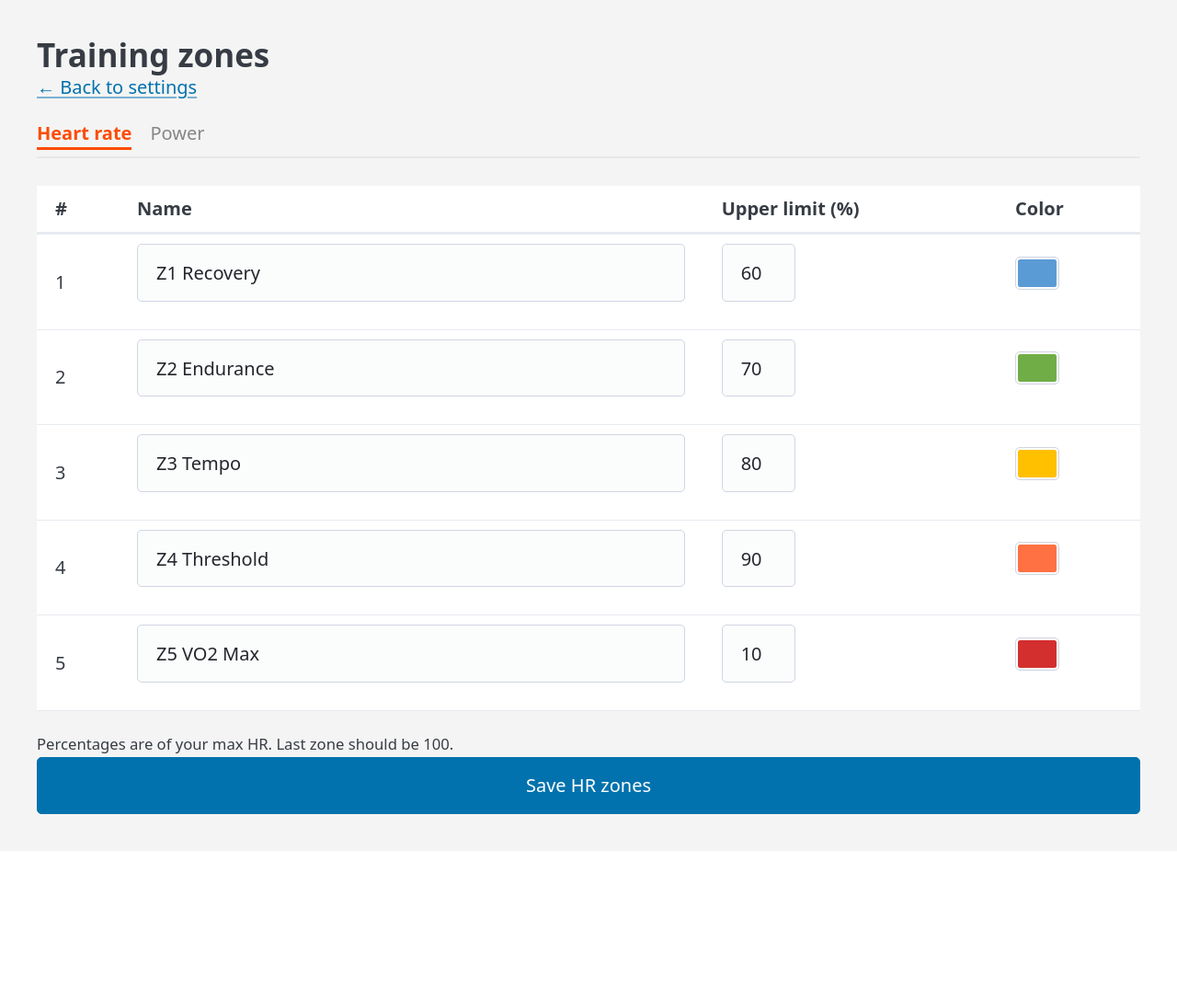
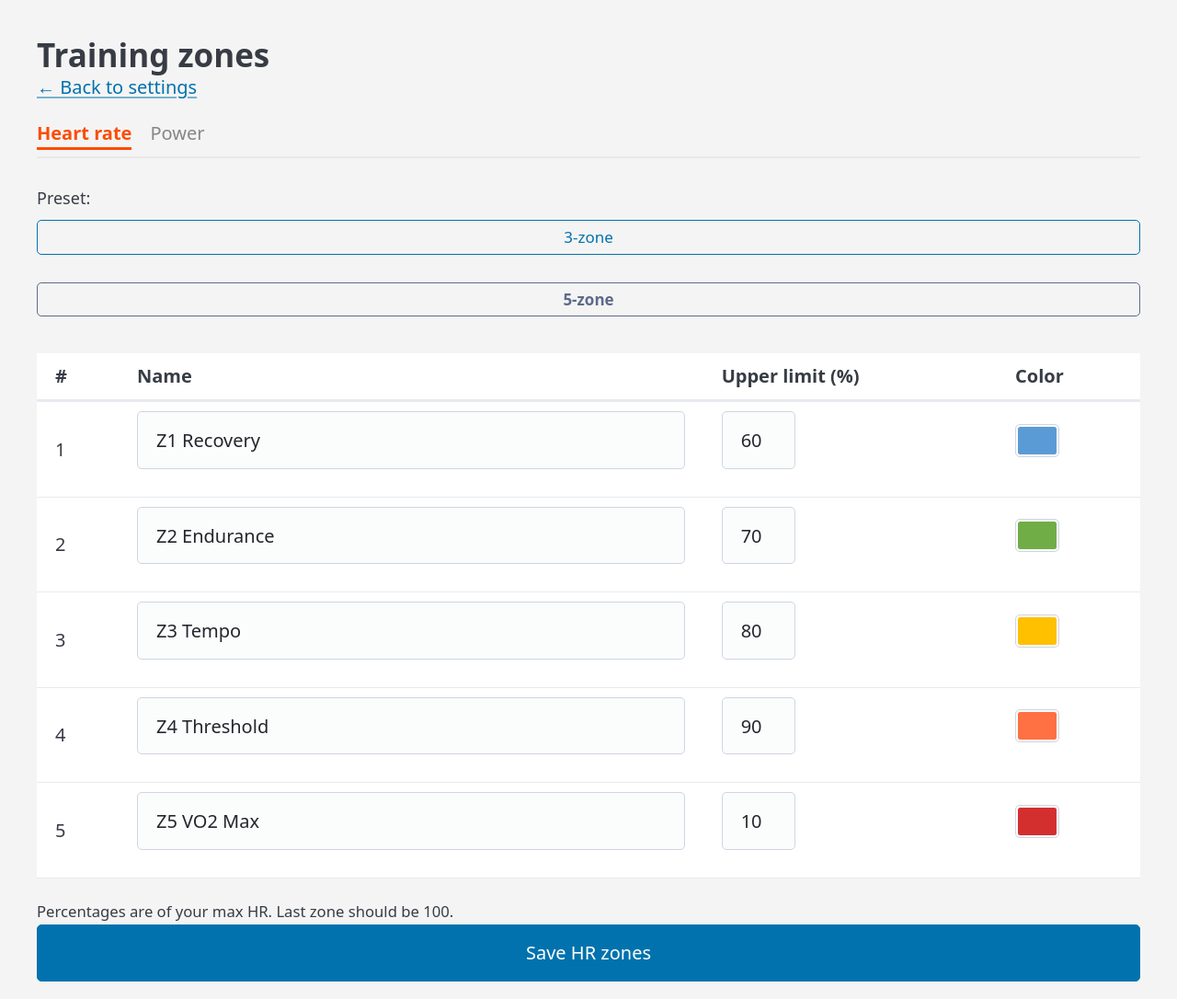
Before and after one commit to tim0s/Bikeodon, a Flask app: page /settings/zones in a window 1280 px wide. Shown: the part 105-1191 px from the top of the page at 92% size. Before the commit the page ends 990 px from the top, so only its background shows below. Run offline with Flask 3, Linux system fonts and the light colour scheme; the visitor is signed in with stand-in values (Sample User, id 1); data comes from the database, SQL or seed files in the repository; some libraries are stand-ins or nearby versions.

Commit message:
Add user-selectable HR and power zone model presets
HR: 3-zone or 5-zone. Power: 3-zone, 5-zone, or 7-zone (Coggan).
Preset buttons on the zones page replace zones instantly; active
preset is highlighted by zone count. apply_zone_preset() in database.py.

Co-Authored-By: Claude Sonnet 4.6 <noreply@anthropic.com>

```diff
--- a/app.py
+++ b/app.py
@@ -29,6 +29,7 @@ from database import (
     get_activities_without_metrics, get_daily_loads, get_error_activities,
     get_setting, get_site_setting, get_stream, get_user_by_athlete_id, get_user_by_id,
     get_user_by_username, get_user_stats, get_zone_totals, get_zones, init_db,
+    apply_zone_preset, HR_ZONE_PRESETS, POWER_ZONE_PRESETS,
     job_finish, job_start, get_recent_jobs,
     list_activities, list_settings, load_user_config, mark_posted, mark_rendered,
     reset_metrics_computed, set_activity_error, set_scheduled, set_setting,
@@ -1070,8 +1071,27 @@ def zones():
     zone_type   = request.args.get("type", "hr")
     hr_zones    = get_zones(DB_PATH, uid, "hr")
     power_zones = get_zones(DB_PATH, uid, "power")
-    return render_template("zones.html", hr_zones=hr_zones, power_zones=power_zones,
-                           active_type=zone_type)
+    return render_template(
+        "zones.html",
+        hr_zones=hr_zones, power_zones=power_zones,
+        active_type=zone_type,
+        hr_presets=list(HR_ZONE_PRESETS.keys()),
+        power_presets=list(POWER_ZONE_PRESETS.keys()),
+    )
+
+
+@app.route("/settings/zones/preset", methods=["POST"])
+@login_required
+def apply_preset():
+    uid       = int(current_user.id)
+    zone_type = request.form.get("zone_type", "hr")
+    preset    = request.form.get("preset", "")
+    try:
+        apply_zone_preset(DB_PATH, uid, zone_type, preset)
+        flash(f"Applied {preset} {zone_type.upper()} zone preset.", "success")
+    except ValueError as e:
+        flash(str(e), "error")
+    return redirect(url_for("zones") + f"?type={zone_type}")
 
 
 # ---------------------------------------------------------------------------
--- a/database.py
+++ b/database.py
@@ -63,23 +63,47 @@ _DEFAULT_SETTINGS = [
     ("stats_overlay",  "icon_size",               "48"),
 ]
 
-_DEFAULT_HR_ZONES = [
-    (0, "Z1 Recovery",   60,  "#5b9bd5"),
-    (1, "Z2 Endurance",  70,  "#70ad47"),
-    (2, "Z3 Tempo",      80,  "#ffc000"),
-    (3, "Z4 Threshold",  90,  "#ff7043"),
-    (4, "Z5 VO2 Max",    100, "#d32f2f"),
-]
+HR_ZONE_PRESETS = {
+    "3zone": [
+        (0, "Z1 Endurance",  75,  "#70ad47"),
+        (1, "Z2 Tempo",      90,  "#ffc000"),
+        (2, "Z3 Hard",       100, "#d32f2f"),
+    ],
+    "5zone": [
+        (0, "Z1 Recovery",   60,  "#5b9bd5"),
+        (1, "Z2 Endurance",  70,  "#70ad47"),
+        (2, "Z3 Tempo",      80,  "#ffc000"),
+        (3, "Z4 Threshold",  90,  "#ff7043"),
+        (4, "Z5 VO2 Max",    100, "#d32f2f"),
+    ],
+}
 
-_DEFAULT_POWER_ZONES = [
-    (0, "Z1 Recovery",       55,  "#5b9bd5"),
-    (1, "Z2 Endurance",      75,  "#70ad47"),
-    (2, "Z3 Tempo",          90,  "#ffc000"),
-    (3, "Z4 Threshold",      105, "#ff7043"),
-    (4, "Z5 VO2 Max",        120, "#d32f2f"),
-    (5, "Z6 Anaerobic",      150, "#9c27b0"),
-    (6, "Z7 Neuromuscular",  999, "#424242"),
-]
+POWER_ZONE_PRESETS = {
+    "3zone": [
+        (0, "Z1 Endurance",  75,  "#70ad47"),
+        (1, "Z2 Tempo",      105, "#ffc000"),
+        (2, "Z3 Hard",       999, "#d32f2f"),
+    ],
+    "5zone": [
+        (0, "Z1 Recovery",   55,  "#5b9bd5"),
+        (1, "Z2 Endurance",  75,  "#70ad47"),
+        (2, "Z3 Tempo",      90,  "#ffc000"),
+        (3, "Z4 Threshold",  105, "#ff7043"),
+        (4, "Z5 VO2 Max",    999, "#d32f2f"),
+    ],
+    "7zone": [
+        (0, "Z1 Recovery",       55,  "#5b9bd5"),
+        (1, "Z2 Endurance",      75,  "#70ad47"),
+        (2, "Z3 Tempo",          90,  "#ffc000"),
+        (3, "Z4 Threshold",      105, "#ff7043"),
+        (4, "Z5 VO2 Max",        120, "#d32f2f"),
+        (5, "Z6 Anaerobic",      150, "#9c27b0"),
+        (6, "Z7 Neuromuscular",  999, "#424242"),
+    ],
+}
+
+_DEFAULT_HR_ZONES    = HR_ZONE_PRESETS["5zone"]
+_DEFAULT_POWER_ZONES = POWER_ZONE_PRESETS["7zone"]
 
 
 # ---------------------------------------------------------------------------
@@ -322,6 +346,22 @@ def get_zones(db_path, user_id: int, zone_type: str) -> list[dict]:
     ).fetchall()
     conn.close()
     return [{"name": r["name"], "max_pct": r["max_pct"], "color": r["color"]} for r in rows]
+
+
+def apply_zone_preset(db_path, user_id: int, zone_type: str, preset_key: str):
+    presets = HR_ZONE_PRESETS if zone_type == "hr" else POWER_ZONE_PRESETS
+    rows = presets.get(preset_key)
+    if not rows:
+        raise ValueError(f"Unknown preset {preset_key!r} for zone_type {zone_type!r}")
+    conn = _conn(db_path)
+    conn.execute("DELETE FROM zones WHERE user_id=? AND type=?", (user_id, zone_type))
+    for idx, name, max_pct, color in rows:
+        conn.execute(
+            "INSERT INTO zones (user_id, type, zone_index, name, max_pct, color) VALUES (?,?,?,?,?,?)",
+            (user_id, zone_type, idx, name, float(max_pct), color),
+        )
+    conn.commit()
+    conn.close()
 
 
 # ---------------------------------------------------------------------------
--- a/templates/zones.html
+++ b/templates/zones.html
@@ -12,6 +12,23 @@
 </div>
 
 {% set zones = hr_zones if active_type == 'hr' else power_zones %}
+{% set presets = hr_presets if active_type == 'hr' else power_presets %}
+{% set current_count = zones | length %}
+
+<form method="post" action="{{ url_for('apply_preset') }}" style="margin-bottom:1rem">
+  <input type="hidden" name="zone_type" value="{{ active_type }}">
+  <div style="display:flex;gap:.5rem;align-items:center;flex-wrap:wrap">
+    <span style="font-size:.9rem">Preset:</span>
+    {% for p in presets %}
+    {% set label = p.replace('zone', ' zones').replace('3 ', '3-').replace('5 ', '5-').replace('7 ', '7-') %}
+    <button type="submit" name="preset" value="{{ p }}"
+            class="{% if loop.first %}primary{% else %}secondary{% endif %} outline"
+            style="padding:.25rem .75rem;font-size:.85rem;{% if (p == '3zone' and current_count == 3) or (p == '5zone' and current_count == 5) or (p == '7zone' and current_count == 7) %}font-weight:bold;{% endif %}">
+      {{ p | replace('zone', '') }}-zone
+    </button>
+    {% endfor %}
+  </div>
+</form>
 
 <form method="post">
   <input type="hidden" name="zone_type" value="{{ active_type }}">
```
